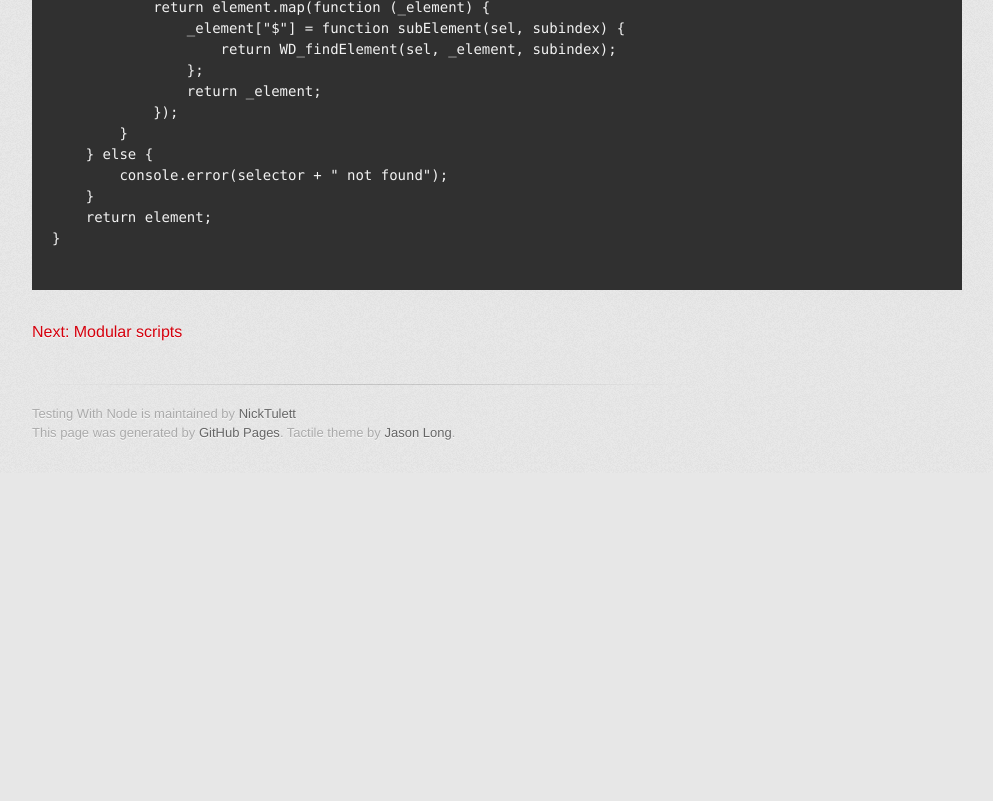
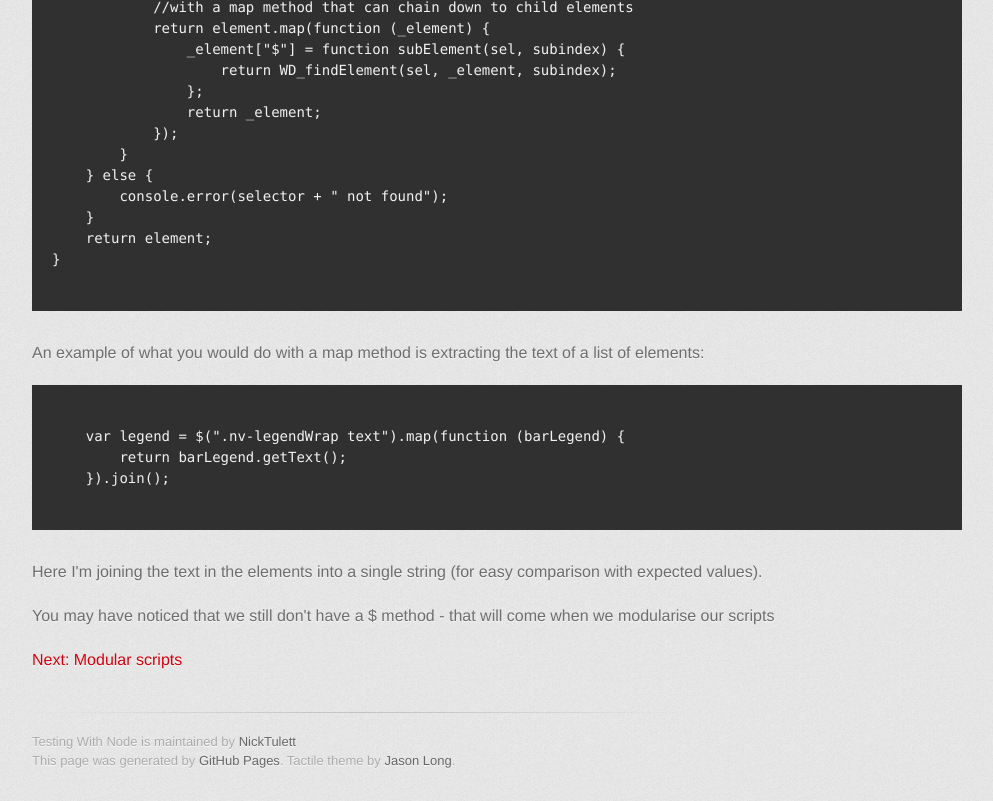
Before and after one commit to NickTulett/TestingWithNode, a plain HTML site: page enhancedScripts.html in a window 1280 px wide. Shown: the part 6174-6975 px from the top of the page, without its empty margins (143-1136 px from the left). Before the commit the page ends 6647 px from the top, so only its background shows below. Drawn offline with Linux system fonts and the light colour scheme; a web font is replaced by a local one.

Commit message:
map example

```diff
--- a/enhancedScripts.html
+++ b/enhancedScripts.html
@@ -286,6 +286,7 @@ function WD_findElement(selector, index) {
                 return fn(element);
             };
             element.length = 1;
+
         } else {
             //return an array of augmented elements
             //with a map method that can chain down to child elements
@@ -302,6 +303,17 @@ function WD_findElement(selector, index) {
     return element;
 }
                 </code></pre>
+                <p>An example of what you would do with a map method is extracting the text of a list of elements:</p>
+                <pre><code>
+    var legend = $(".nv-legendWrap text").map(function (barLegend) {
+        return barLegend.getText();
+    }).join();
+                </code></pre>
+                <p>Here I'm joining the text in the elements into a single string (for easy comparison with expected values).</p>
+
+                <p>You may have noticed that we still don't have a $ method - that will come when we modularise our scripts</p>
+
+
                 <a href="modularScripts.html">Next: Modular scripts</a>
 
 
```
